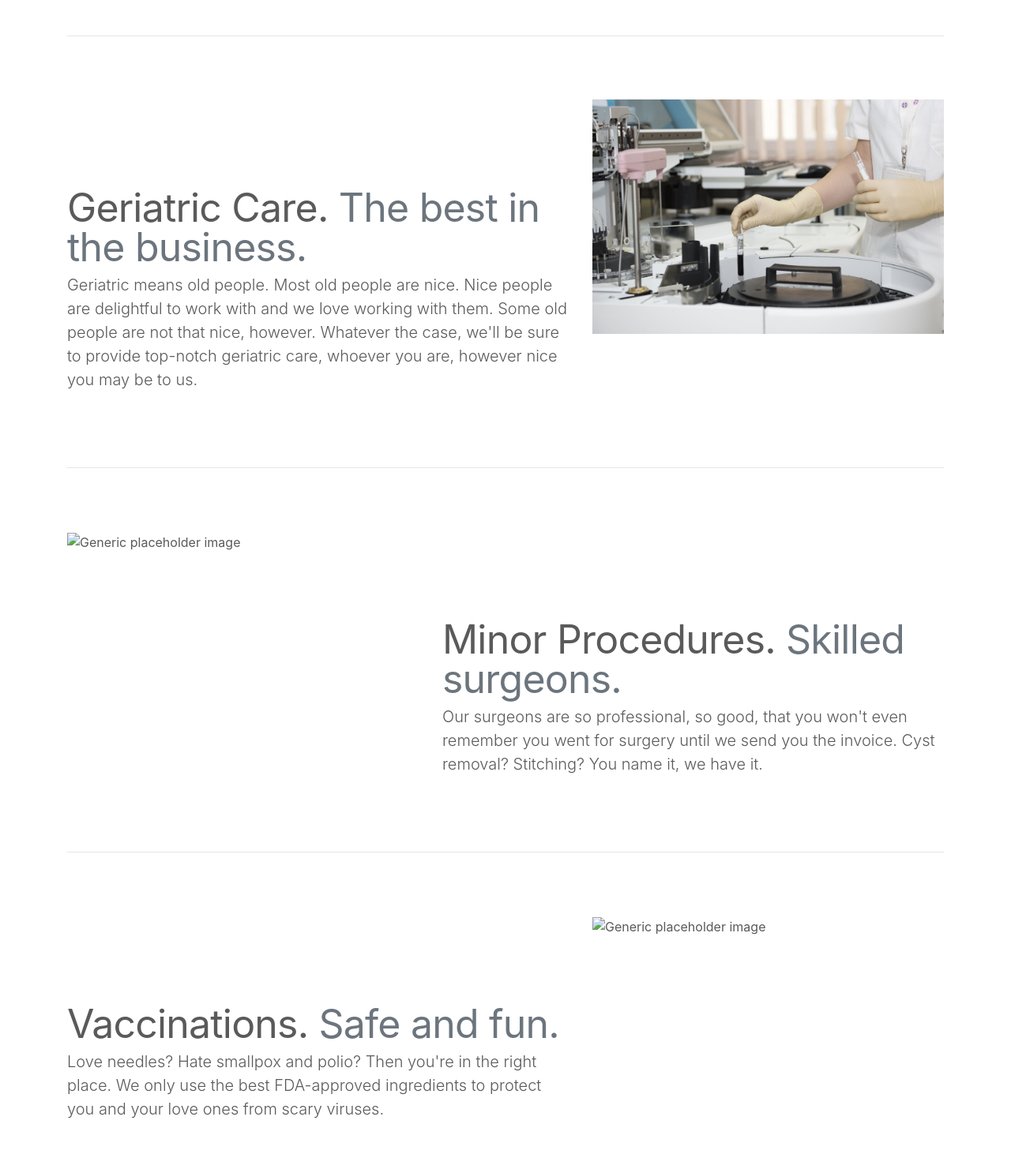
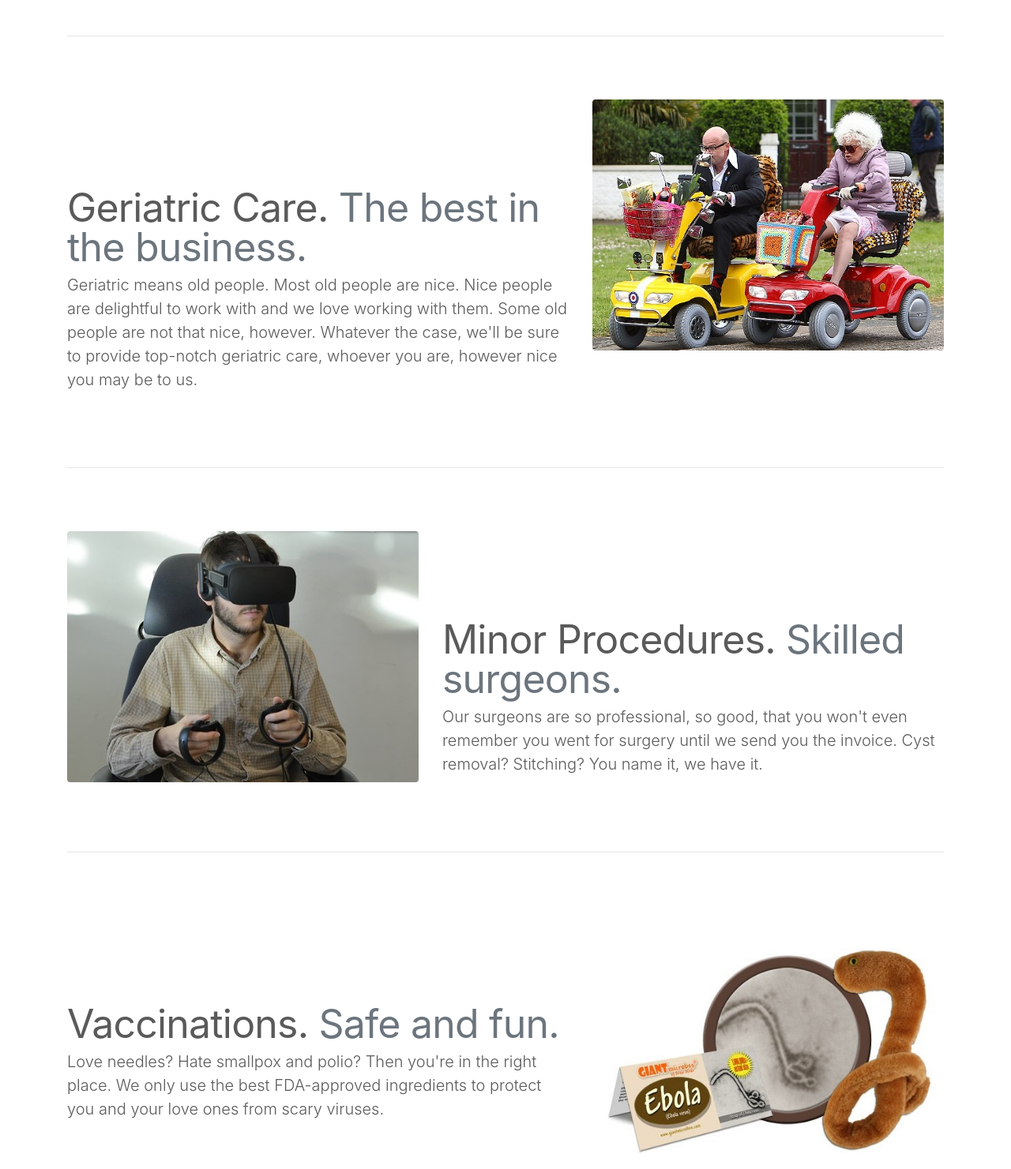
Before and after one commit to WanLoong/ClinicX, a website: page public_html/index.html in a window 1280 px wide. Shown: the part 1260-2741 px from the top of the page at 79% size. Drawn offline with nearby package versions, Linux system fonts and the light colour scheme.

Commit message:
Added more images, fixed google maps in location

```diff
--- a/public_html/index.html
+++ b/public_html/index.html
@@ -173,7 +173,7 @@ and open the template in the editor.
                     <p class="lead">Geriatric means old people. Most old people are nice. Nice people are delightful to work with and we love working with them. Some old people are not that nice, however. Whatever the case, we'll be sure to provide top-notch geriatric care, whoever you are, however nice you may be to us.</p>
                 </div>
                 <div class="col-md-5">
-                    <img class="featurette-image img-fluid mx-auto" src="images/feature1.jpg" alt="Generic placeholder image">
+                    <img class="featurette-image img-fluid mx-auto" src="images/scooterrace.jpg" alt="Old people having fun" style="border-radius: 4px;">
                 </div>
             </div>
 
@@ -185,7 +185,7 @@ and open the template in the editor.
                     <p class="lead">Our surgeons are so professional, so good, that you won't even remember you went for surgery until we send you the invoice. Cyst removal? Stitching? You name it, we have it.</p>
                 </div>
                 <div class="col-md-5 order-md-1">
-                    <img class="featurette-image img-fluid mx-auto" src="images/feature2.jpeg" alt="Generic placeholder image">
+                    <img class="featurette-image img-fluid mx-auto" src="images/vrsurgeon.jpg" alt="Surgeon performing surgery" style="border-radius: 4px;">
                 </div>
             </div>
 
@@ -197,7 +197,7 @@ and open the template in the editor.
                     <p class="lead">Love needles? Hate smallpox and polio? Then you're in the right place. We only use the best FDA-approved ingredients to protect you and your love ones from scary viruses. </p>
                 </div>
                 <div class="col-md-5">
-                    <img class="featurette-image img-fluid mx-auto" src="images/feature3.jpeg" alt="Generic placeholder image">
+                    <img class="featurette-image img-fluid mx-auto" src="images/virus.jpg" alt="Angery Virus" style="border-radius: 4px;">
                 </div>
             </div>
 
```
Also changed, not shown: public_html/location.html (+1 -1 lines), public_html/images/scooterrace.jpg (added), public_html/images/virus.jpg (added), public_html/images/vrsurgeon.jpg (added).
